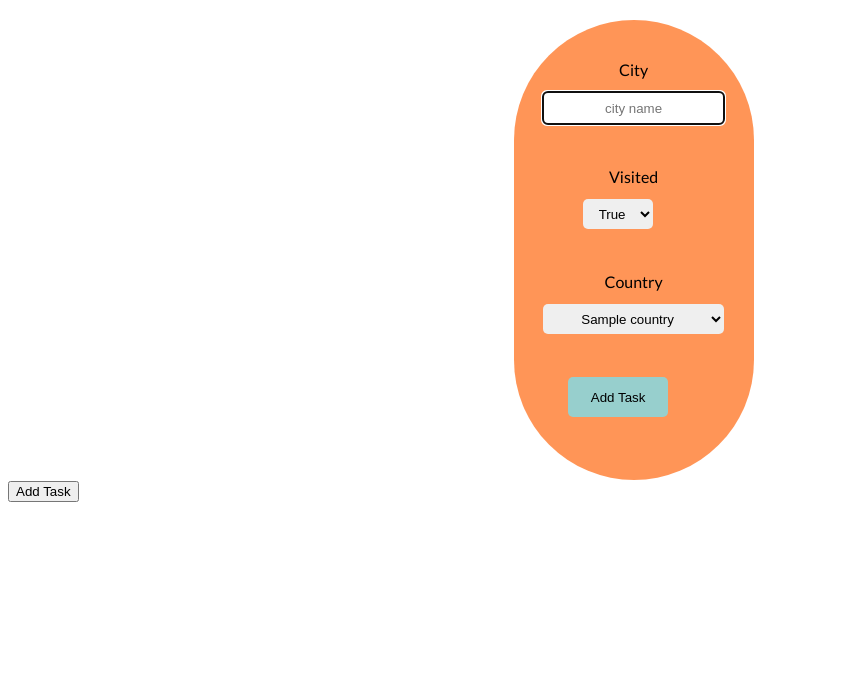
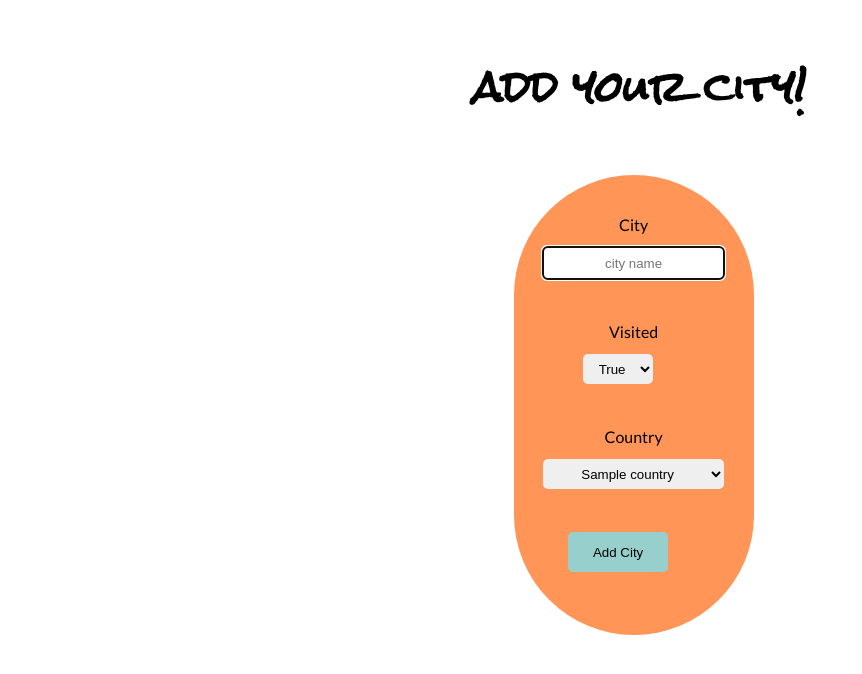
Before and after one commit to spencerT101/Bucket_List_Project_1, a Flask app: page /city/new in a window 1280 px wide. Shown: the part 99-773 px from the top of the page, without its empty margins (0-862 px from the left). Run offline with Flask 2, Linux system fonts and the light colour scheme; a database or web service that is not in the repository returns one stand-in record (values such as "Sample title"); some libraries are stand-ins or nearby versions.

Commit message:
finished add city page

```diff
--- a/project_start_code/templates/city/new.html
+++ b/project_start_code/templates/city/new.html
@@ -1,18 +1,17 @@
 {%extends "base.html"%}
 {% block content %}
+<h3 class = "visited_title"> add your city!</h3>
 <form action = "/city" method = "post">
 <div class = "add_city">
     <label for = "city_name">City</label>
     <input type = "text" id = "city_name" class="city_info" name = "city_name" placeholder = "city name" required autofocus>
-<!-- </div> -->
-<!-- <div> -->
+
     <label for = "visited">Visited</label>
     <select name = "visited" id = "visited_city">
         <option value = "true">True</option>
         <option value = "false">False</option>
     </select>
-<!-- </div> -->
-<!-- <div> -->
+
     <label for = "country">Country </label>
     <select id ="country" name = "country" class="city_info">
         {% for country in all_countries %}
@@ -21,11 +20,8 @@
 
         {% endfor %}
     </select>
-    <button type = "submit"> Add Task </button>
+    <button type = "submit"> Add City </button>
     </div>
-
-
-<button type = "submit"> Add Task </button>
 </form>
 
     {% endblock %}
```
